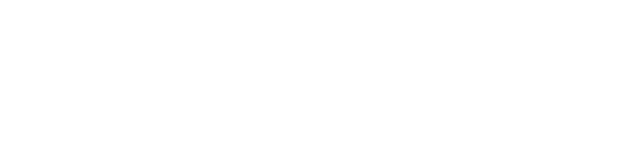
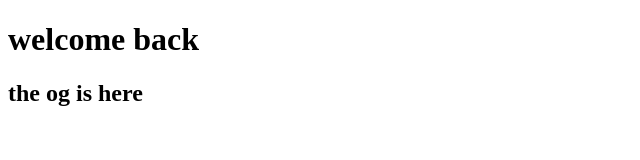
Before and after one commit to Kushal639/gdg, a plain HTML site: page index.html in a window 1280 px wide. Shown: the whole page, without its empty margins (0-640 px from the left). Drawn offline with Linux system fonts and the light colour scheme.

Commit message:
add this lines

```diff
--- a/index.html
+++ b/index.html
@@ -8,6 +8,8 @@
 </head>
 
 <body>
+    <h1>welcome back</h1>
+    <h2> the og is here</h2>
 
 </body>
 
```
